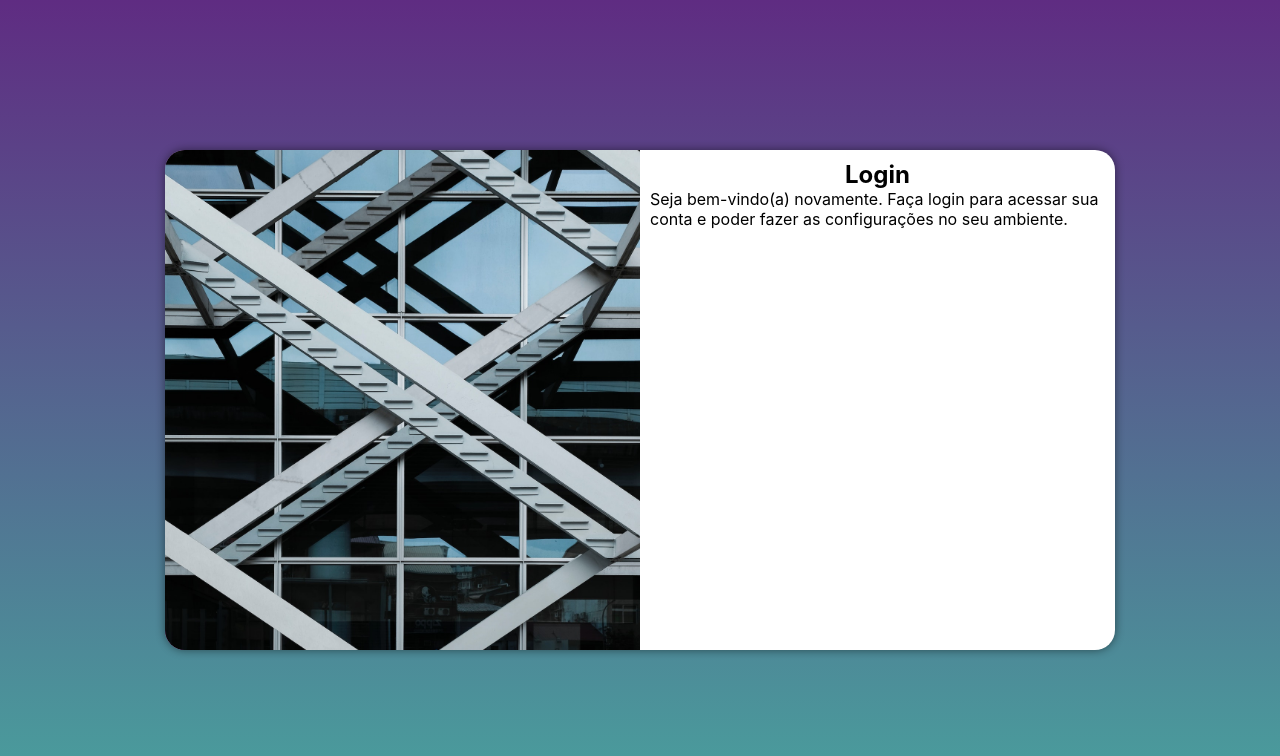
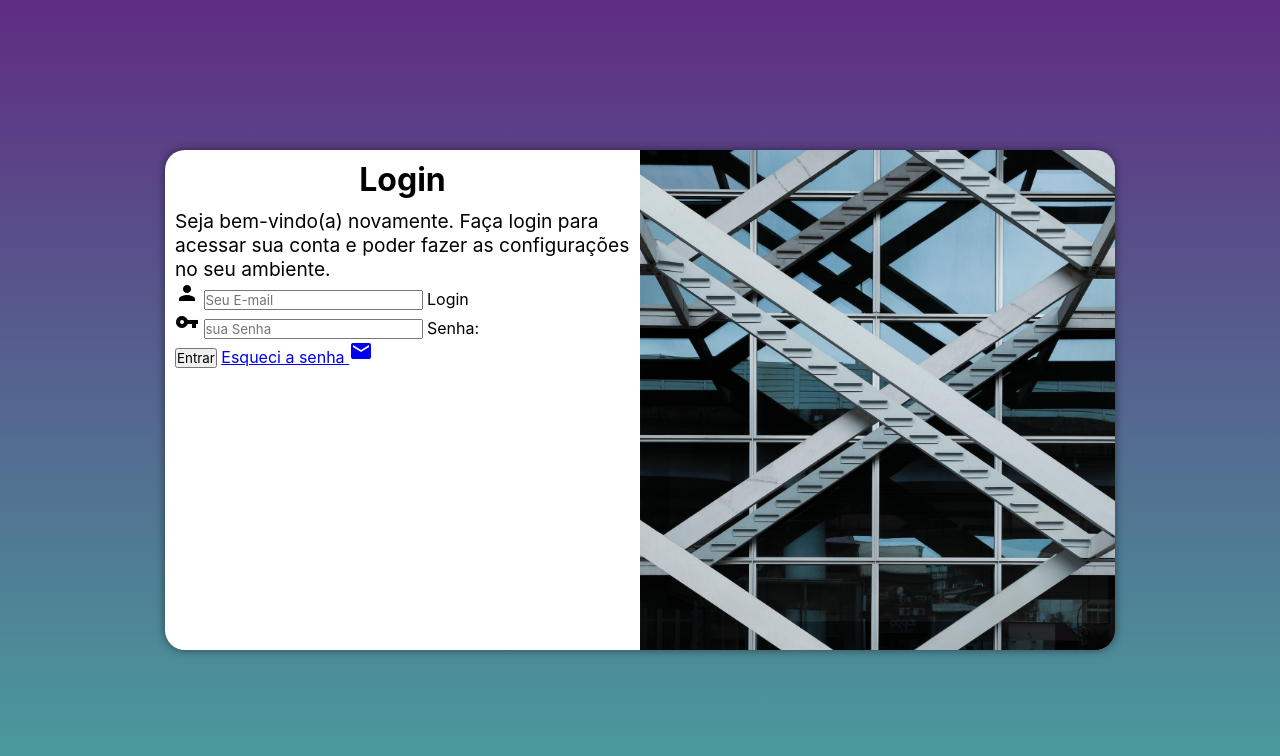
Before and after one commit to Jose-Wilson/tela_de_Login, a plain HTML site: page index.html in a window 1280 px wide. Drawn offline with Linux system fonts and the light colour scheme.

Commit message:
Inserindo ícones no formulário

```diff
--- a/estilos/mediaquery.css
+++ b/estilos/mediaquery.css
@@ -40,13 +40,21 @@ Grandes telas: acima de 1200px
     }
 
     section#login > div#imagem {
-        float: left;
+        float: right;
         width: 50%;
         height: 100%;
     }
 
     section#login > div#formulario {
-        float: right;
+        float: left;
         width: 50%;
     }
+
+    div#formulario > h1 {
+        font-size: 2em;
+    }
+
+    div#formulario > p {
+        font-size: 1.2em;
+     }
 }
--- a/estilos/style.css
+++ b/estilos/style.css
@@ -54,6 +54,12 @@
     padding: 10px;
  }
 
- section h1 {
-    text-align: center;
- }
+div#formulario > h1 {
+   text-align: center;
+   margin-bottom: 10px;
+
+}
+
+div#formulario > p {
+   font-size: 0.8em;
+}
--- a/index.html
+++ b/index.html
@@ -5,6 +5,8 @@
     <meta http-equiv="X-UA-Compatible" content="IE=edge">
     <meta name="viewport" content="width=device-width, initial-scale=1.0">
     <title>Login</title>
+    <link href="https://fonts.googleapis.com/icon?family=Material+Icons"
+      rel="stylesheet">
     <link rel="stylesheet" href="estilos/style.css">
     <link rel="stylesheet" href="estilos/mediaquery.css">
 </head>
@@ -17,8 +19,21 @@
             <div id="formulario">
                 <h1>Login</h1>
                 <p>Seja bem-vindo(a) novamente. Faça login para acessar sua conta e poder fazer as configurações no seu ambiente.</p>
-                <form action="login.php" method="post">
-
+                <form action="login.php" method="post" autocomplete="on">
+                    <div class="campo">
+                        <i class="material-icons">person</i>
+                        <input type="email" name="login" id="iemail" placeholder="Seu E-mail" autocomplete="email" required maxlength="30">
+                        <label for="ilogin">Login</label>
+                    </div>
+                    <div class="campo">
+                        <i class="material-icons">vpn_key</i>
+                        <input type="password" name="senha" id="isenha" placeholder="sua Senha" autocomplete="current-password" minlength="8" maxlength="17" required>
+                        <label for="isenha">Senha: </label>
+                    </div>
+                    <input type="submit" value="Entrar">
+                    <a href="esqueci.html">
+                        Esqueci a senha <i class="material-icons">mail</i>
+                    </a>
                 </form>
             </div>
         </section>
```
